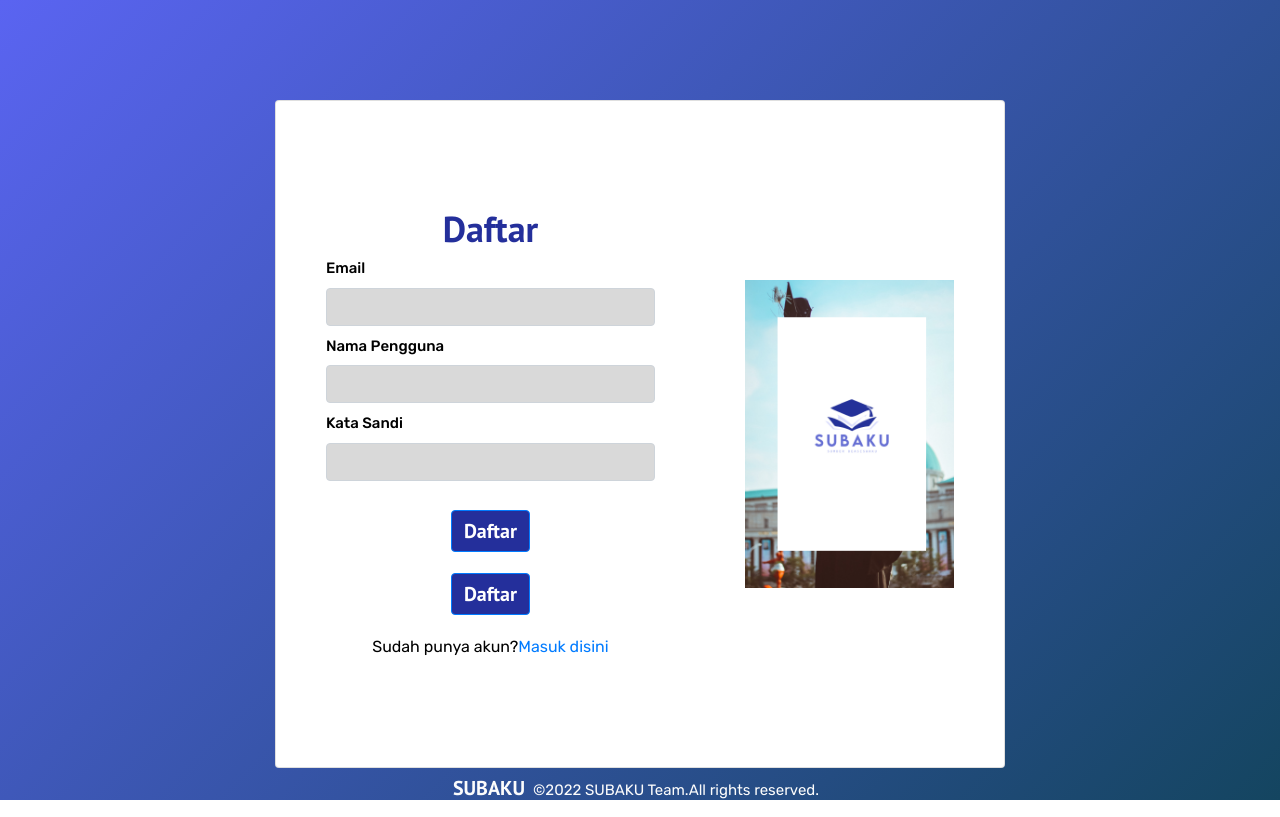
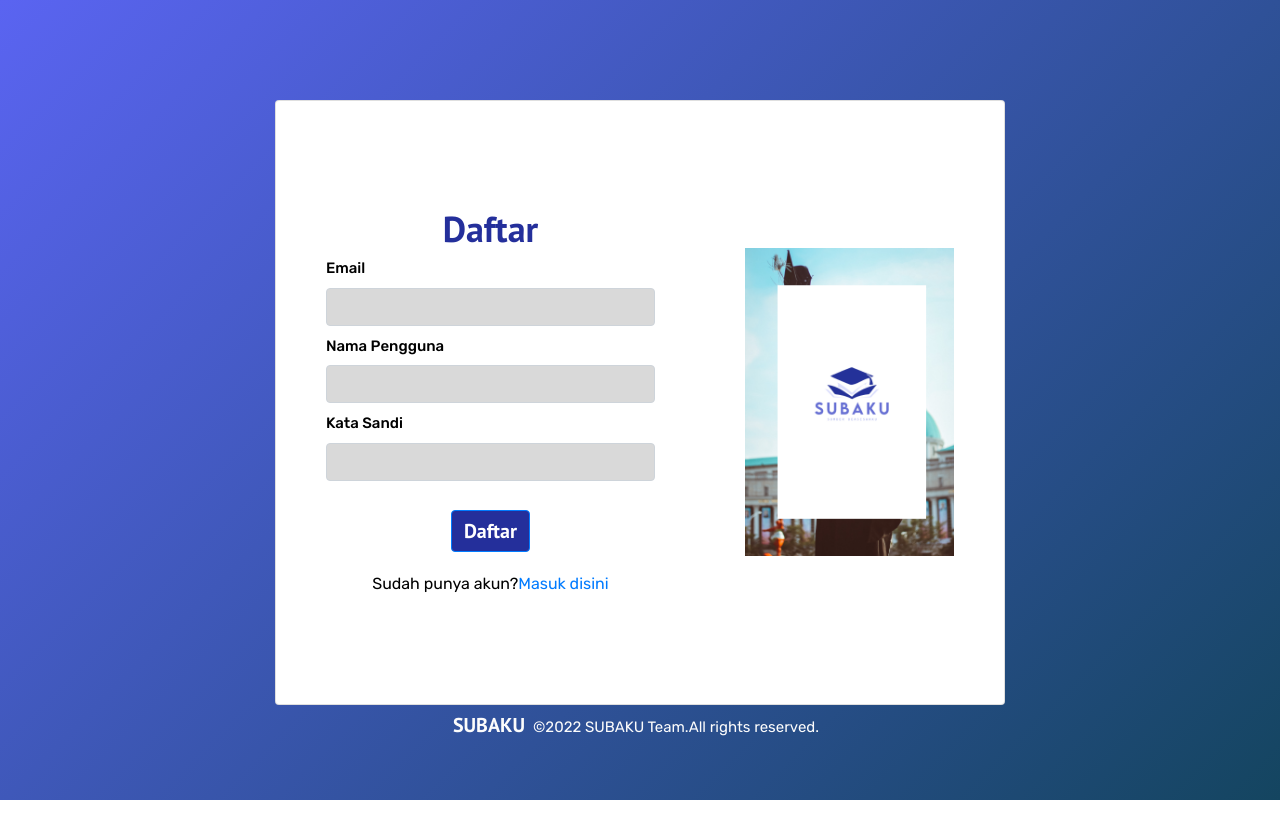
Before and after one commit to rg-km/final-project-engineering-72, a React (Create React App) app in the folder frontend/: page /register in a window 1280 px wide. Built offline with nearby package versions, Linux system fonts and the light colour scheme.

Commit message:
chore: remove unused codes.

```diff
--- a/frontend/src/pages/User/Register/Register.jsx
+++ b/frontend/src/pages/User/Register/Register.jsx
@@ -66,22 +66,6 @@ export default function Register() {
       }
     }
   };
-  //   axios
-  //     .post("http://localhost:5000/account", {
-  //       email: email,
-  //       username: username,
-  //       password: password,
-  //     })
-  //     .then((response) => {
-  //       alert(response);
-  //       console.log("DAftar Sukses");
-  //       navigate("/");
-  //     })
-  //     .catch(function (error) {
-  //       console.log(error);
-  //       alert("gagal");
-  //     });
-  // };
 
   return (
     <div>
@@ -150,31 +134,13 @@ export default function Register() {
                           <button
                             type="submit"
                             className="btn btn-primary btn-daftar "
-                            // onClick={diffToast}
-
                             onClick={handleSubmit}
-
-                            // onClick={diffToast}
-
-                            // onClick={handleSubmit}
                           >
                             Daftar
                           </button>
                           {/* </Link> */}
                         </center>
                       </form>
-
-                      <center>
-                        {/* <Link to="/login"> */}
-                        <button
-                          type="submit"
-                          className="btn btn-primary btn-daftar "
-                          onClick={handleSubmit}
-                        >
-                          Daftar
-                        </button>
-                        {/* </Link> */}
-                      </center>
 
                       <div className="teks-bawah text-center ">
                         <label className="form-label-bawah ">
```
Also changed, not shown: frontend/src/pages/User/Login/Login.jsx (+0 -37 lines).
